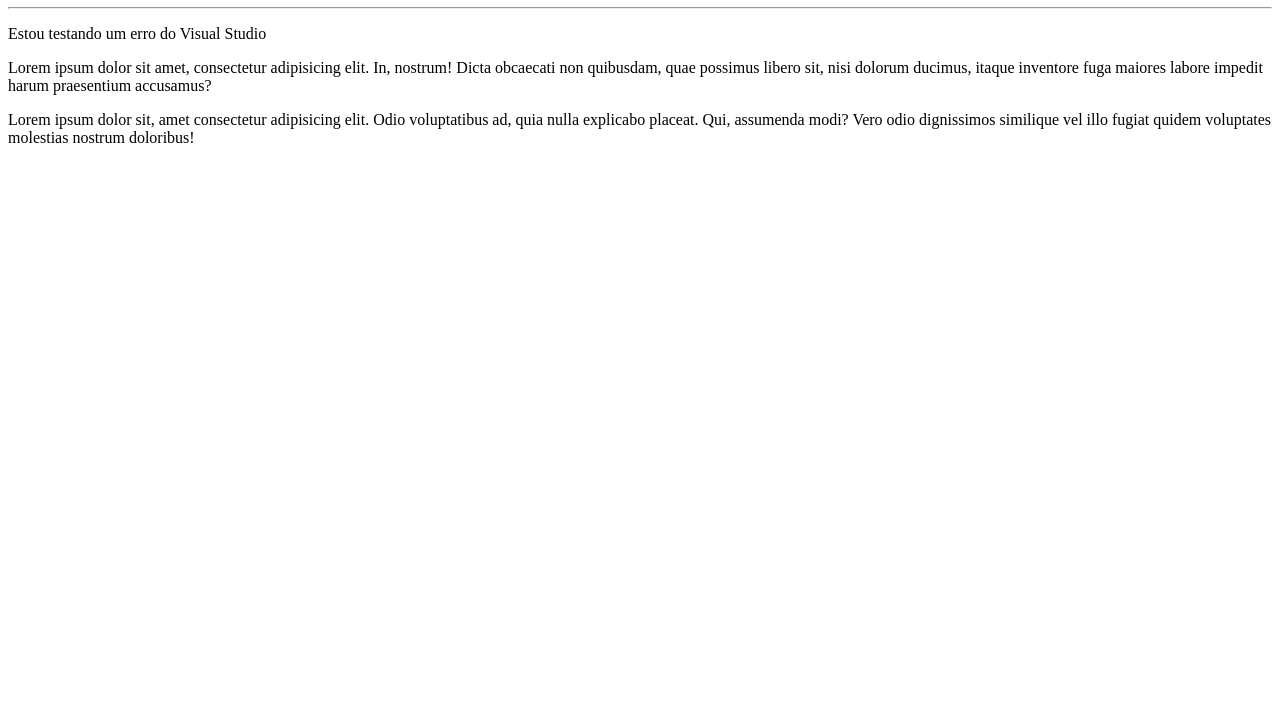
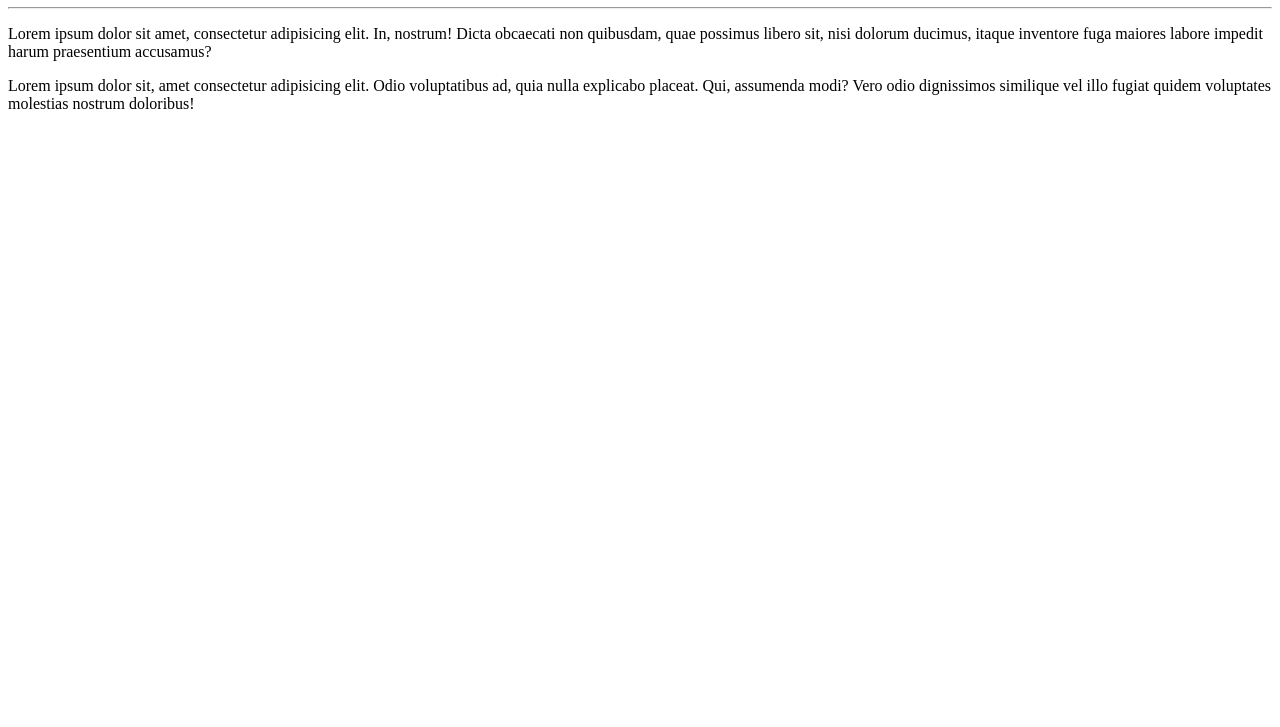
Before and after one commit to rafaelsassuncao/Ola-Mundo, a plain HTML site: page pacote download/index.html in a window 1280 px wide. Shown: the part 73-800 px from the top of the page. Drawn offline with Linux system fonts and the light colour scheme.

Commit message:
Atualizando projeto Ola Mundo!

```diff
--- a/pacote download/index.html
+++ b/pacote download/index.html
@@ -10,7 +10,6 @@
 <body>
     <h1>Olá, Mundo!</h1>
     <hr>
-    <p>Estou testando um erro do Visual Studio</p>
     <p>Lorem ipsum dolor sit amet, consectetur adipisicing elit. In, nostrum! Dicta obcaecati non quibusdam, quae possimus libero sit, nisi dolorum ducimus, itaque inventore fuga maiores labore impedit harum praesentium accusamus?</p>
 
     <p>Lorem ipsum dolor sit, amet consectetur adipisicing elit. Odio voluptatibus ad, quia nulla explicabo placeat. Qui, assumenda modi? Vero odio dignissimos similique vel illo fugiat quidem voluptates molestias nostrum doloribus!</p>
```
